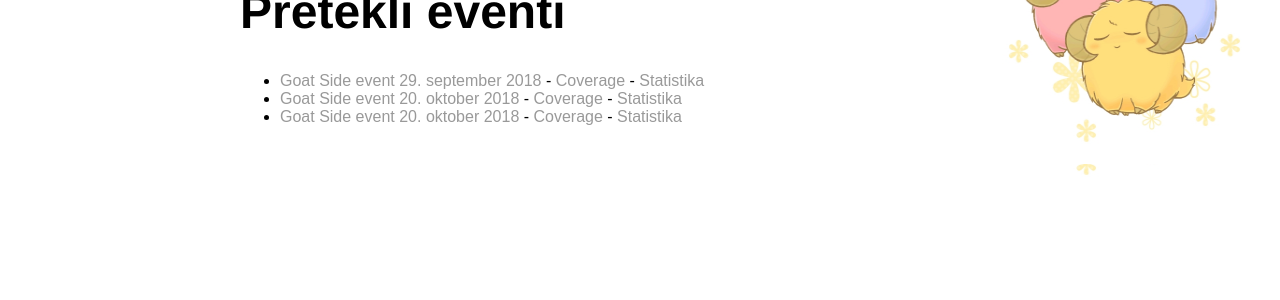
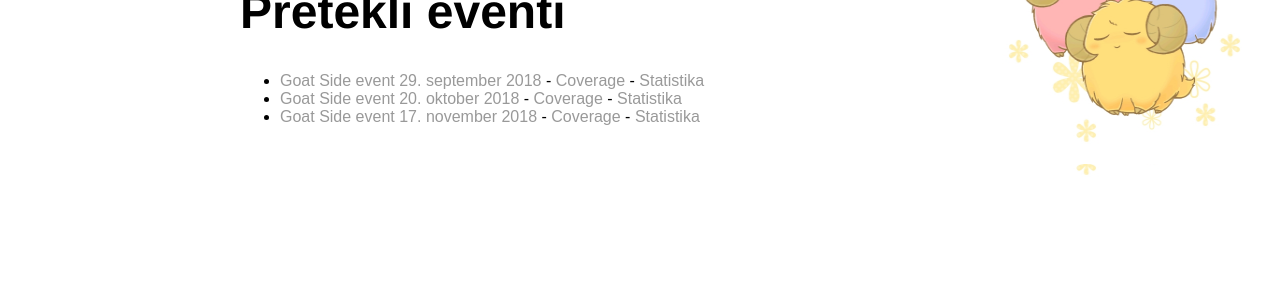
Before and after one commit to slogoatsss/slogoatsss.github.io, a Jekyll site: the page built from eventi/index.html, in a window 1280 px wide. Shown: the part 367-667 px from the top of the page. Built offline with Jekyll 4.4.1, drawn with Linux system fonts in a browser that asks for light colours; nearby versions of some CDN libraries; library files that are not in the unit come from our copies.

Commit message:
Update index.html

```diff
--- a/eventi/index.html
+++ b/eventi/index.html
@@ -19,7 +19,7 @@ title: Eventi
 		<ul>
 			<li><a href="pravila/index.html">Goat Side event 29. september 2018</a> - <a href="https://slogoatsss.github.io/blog/2018/10/01/Coverage-29-9-2018">Coverage</a> - <a href="statistika/20180921/index.html">Statistika</a></li>
 			<li><a href="pravila/index.html">Goat Side event 20. oktober 2018</a> - <a href="https://slogoatsss.github.io/blog/2018/10/21/Coverage-20-10-2018">Coverage</a> - <a href="statistika/20181020/index.html">Statistika</a></li>
-			<li><a href="pravila/index.html">Goat Side event 20. oktober 2018</a> - <a href="https://slogoatsss.github.io/blog/2018/11/18/coverage">Coverage</a> - <a href="statistika/20181117/index.html">Statistika</a></li>
+			<li><a href="pravila/index.html">Goat Side event 17. november 2018</a> - <a href="https://slogoatsss.github.io/blog/2018/11/18/coverage">Coverage</a> - <a href="statistika/20181117/index.html">Statistika</a></li>
 		</ul>
 	</p>
 </div><!-- /.blurb -->
```
